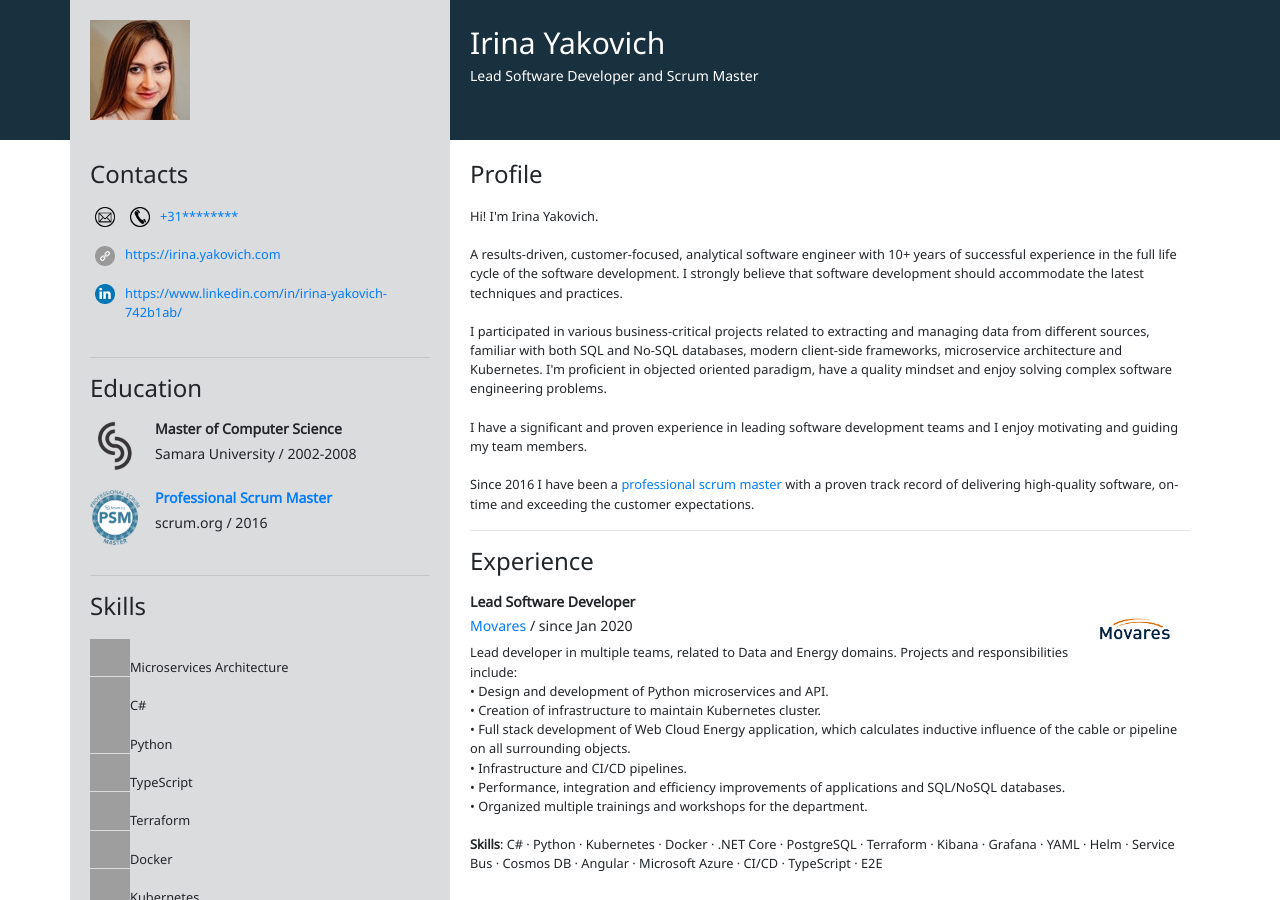
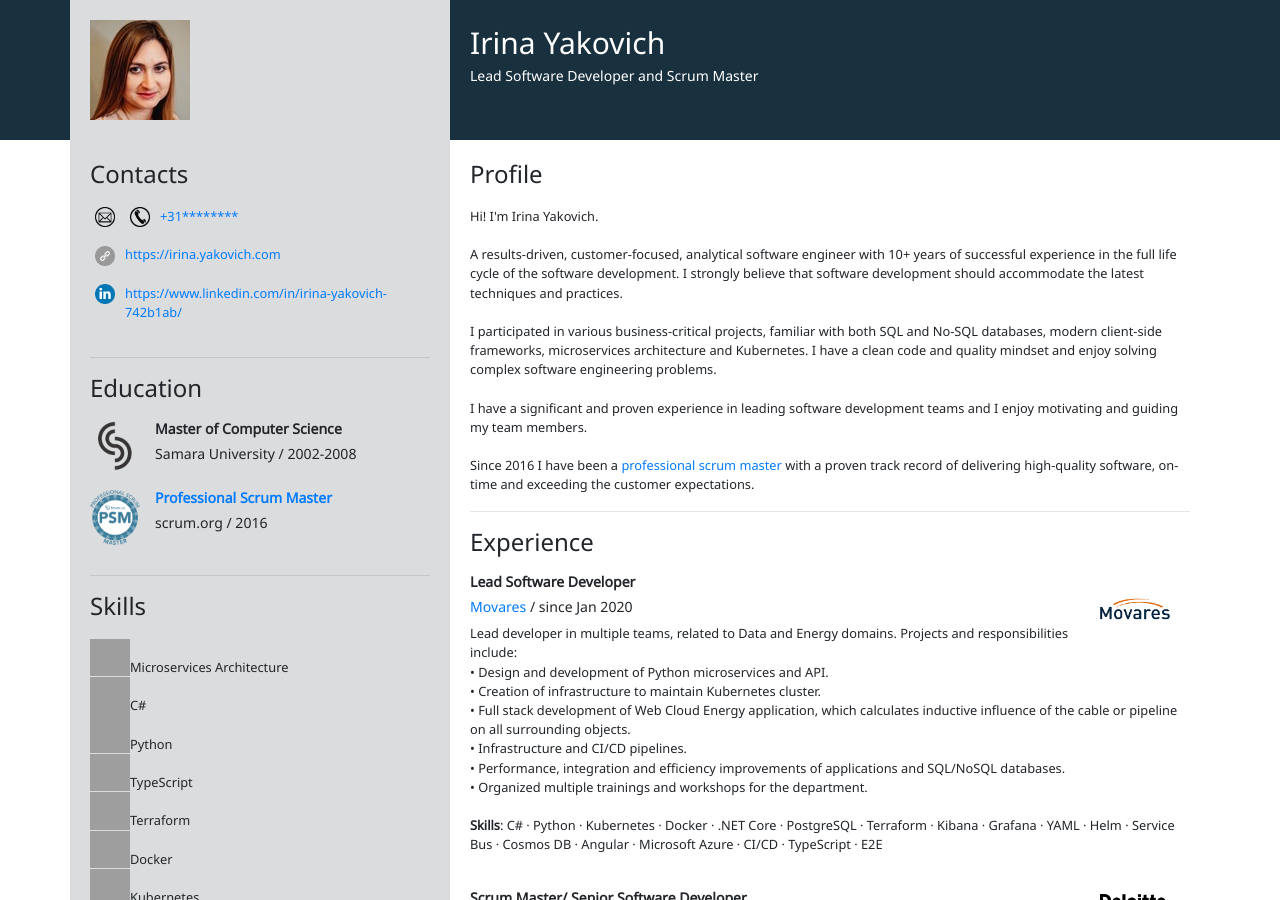
Before and after one commit to iyakovich/irinayakovich.github.io, a Jekyll site: the page built from index.html, in a window 1280 px wide and 900 px high, cut to the strip 0-900 px from the top of the window. Built offline with Jekyll 4.4.1, drawn with Linux system fonts in a browser that asks for light colours; grey boxes are pictures that could not be loaded.

Commit message:
Update about_me.html

```diff
--- a/_includes/cv/about_me.html
+++ b/_includes/cv/about_me.html
@@ -8,9 +8,9 @@
         <br>A results-driven, customer-focused, analytical software engineer with 10+ years of successful experience in the full life cycle of the software development.
          I strongly believe that software development should accommodate the latest techniques and practices.
         <br>
-        <br>I participated in various business-critical projects related to extracting and managing data from different sources,
-        familiar with both SQL and No-SQL databases, modern client-side frameworks, microservice architecture and Kubernetes.
-        I'm proficient in objected oriented paradigm, have a quality mindset and enjoy solving complex software engineering problems.
+        <br>I participated in various business-critical projects,
+        familiar with both SQL and No-SQL databases, modern client-side frameworks, microservices architecture and Kubernetes.
+        I have a clean code and quality mindset and enjoy solving complex software engineering problems.
         <br>
         <br>I have a significant and proven experience in leading software development teams and I enjoy motivating and
         guiding my team members.
```
